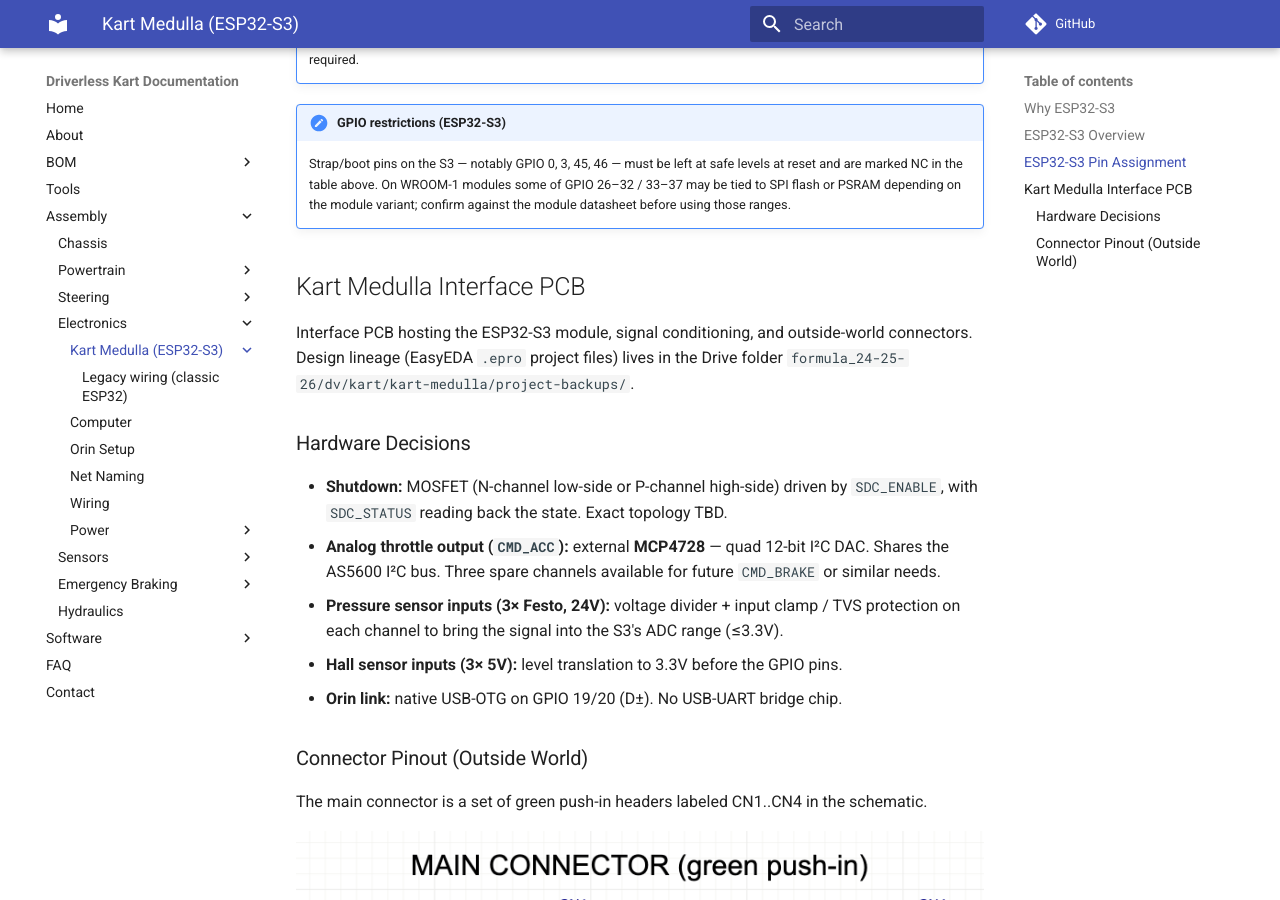
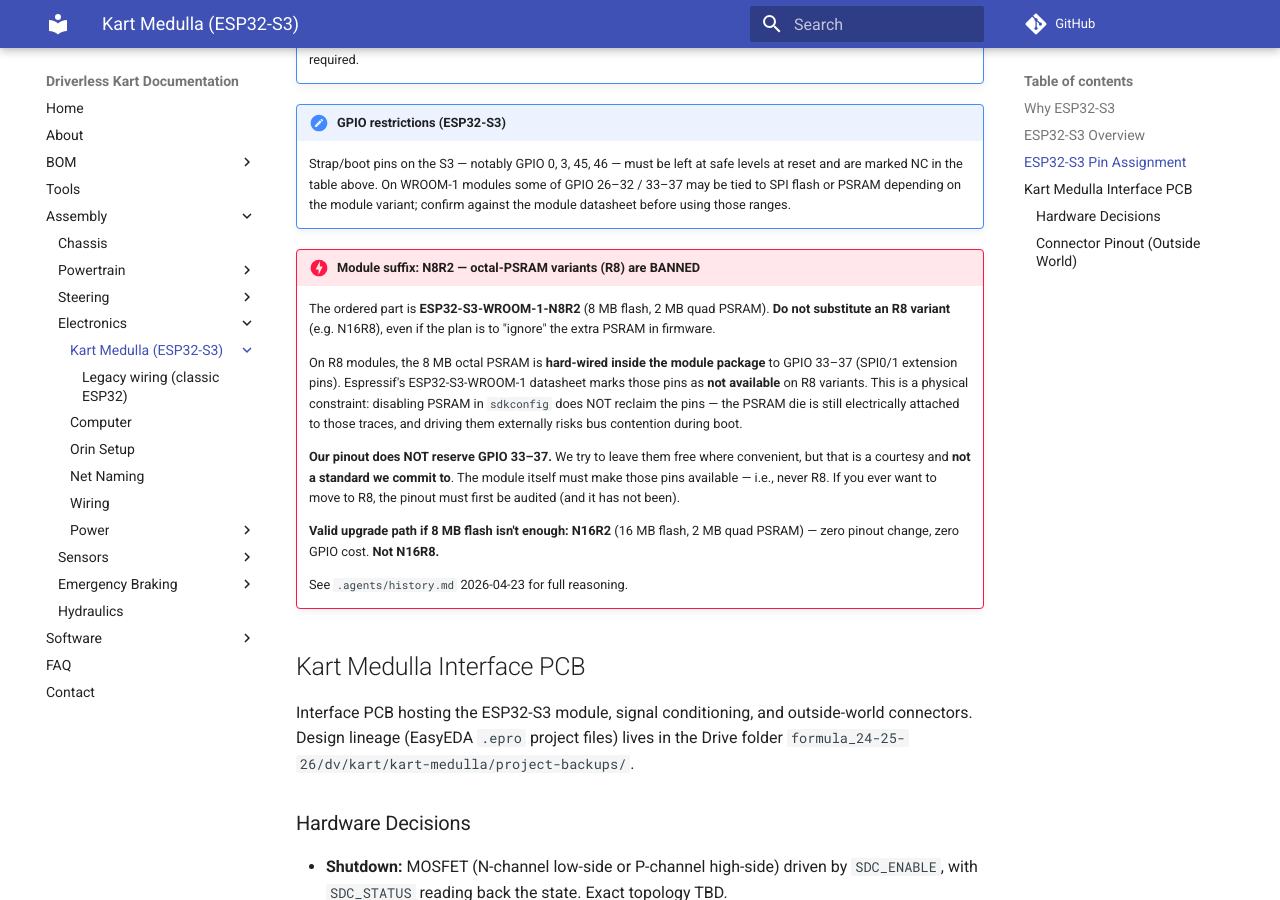
Before and after one commit to UM-Driverless/kart_docs, an MkDocs documentation site: the page built from docs/assembly/electronics/kart-medulla/index.md, in a window 1280 px wide and 900 px high, scrolled down 4462 px. Built offline with MkDocs 1.6.1 and Material for MkDocs 9.7.7, drawn with Linux system fonts in a browser that asks for light colours; comment, search, counter and statistics services are not loaded.

Commit message:
Lock ESP32-S3-WROOM-1 suffix to N8R2 (R8 banned)
- bom.yaml: tighten esp32_s3 entry — part number set to
  ESP32-S3-WROOM-1-N8R2, alternatives now list N16R2 as the upgrade
  path, rejects field added explaining why R8 (octal-PSRAM) variants
  are physically incompatible with our pinout (GPIO 33–37 are tied to
  the PSRAM die inside the module package).
- kart-medulla/index.md: add octal-PSRAM rule and GPIO 33–37 policy.
- bom/index.md: pin the ESP32-S3 row to the N8R2 variant explicitly.
- .agents/history.md: append 2026-04-23 entry capturing the N8 vs
  N16 (flash) and R2 vs R8 (PSRAM) decision and the GPIO 33–37
  policy for future revisions.

Co-Authored-By: Claude Opus 4.7 (1M context) <noreply@anthropic.com>

```diff
--- a/docs/assembly/electronics/kart-medulla/index.md
+++ b/docs/assembly/electronics/kart-medulla/index.md
@@ -89,6 +89,17 @@ Pin map for the ESP32-S3 module on the interface PCB. H1 is the left header, H2
 !!! note "GPIO restrictions (ESP32-S3)"
     Strap/boot pins on the S3 — notably GPIO 0, 3, 45, 46 — must be left at safe levels at reset and are marked NC in the table above. On WROOM-1 modules some of GPIO 26–32 / 33–37 may be tied to SPI flash or PSRAM depending on the module variant; confirm against the module datasheet before using those ranges.
 
+!!! danger "Module suffix: N8R2 — octal-PSRAM variants (R8) are BANNED"
+    The ordered part is **ESP32-S3-WROOM-1-N8R2** (8 MB flash, 2 MB quad PSRAM). **Do not substitute an R8 variant** (e.g. N16R8), even if the plan is to "ignore" the extra PSRAM in firmware.
+
+    On R8 modules, the 8 MB octal PSRAM is **hard-wired inside the module package** to GPIO 33–37 (SPI0/1 extension pins). Espressif's ESP32-S3-WROOM-1 datasheet marks those pins as **not available** on R8 variants. This is a physical constraint: disabling PSRAM in `sdkconfig` does NOT reclaim the pins — the PSRAM die is still electrically attached to those traces, and driving them externally risks bus contention during boot.
+
+    **Our pinout does NOT reserve GPIO 33–37.** We try to leave them free where convenient, but that is a courtesy and **not a standard we commit to**. The module itself must make those pins available — i.e., never R8. If you ever want to move to R8, the pinout must first be audited (and it has not been).
+
+    **Valid upgrade path if 8 MB flash isn't enough: N16R2** (16 MB flash, 2 MB quad PSRAM) — zero pinout change, zero GPIO cost. **Not N16R8.**
+
+    See `.agents/history.md` 2026-04-23 for full reasoning.
+
 ## Kart Medulla Interface PCB
 
 Interface PCB hosting the ESP32-S3 module, signal conditioning, and outside-world connectors. Design lineage (EasyEDA `.epro` project files) lives in the Drive folder `formula_24-25-26/dv/kart/kart-medulla/project-backups/`.
```
Also changed, not shown: .agents/history.md (+26 -0 lines), docs/assembly/electronics/bom.yaml (+20 -6 lines), docs/bom/index.md (+1 -1 lines).
